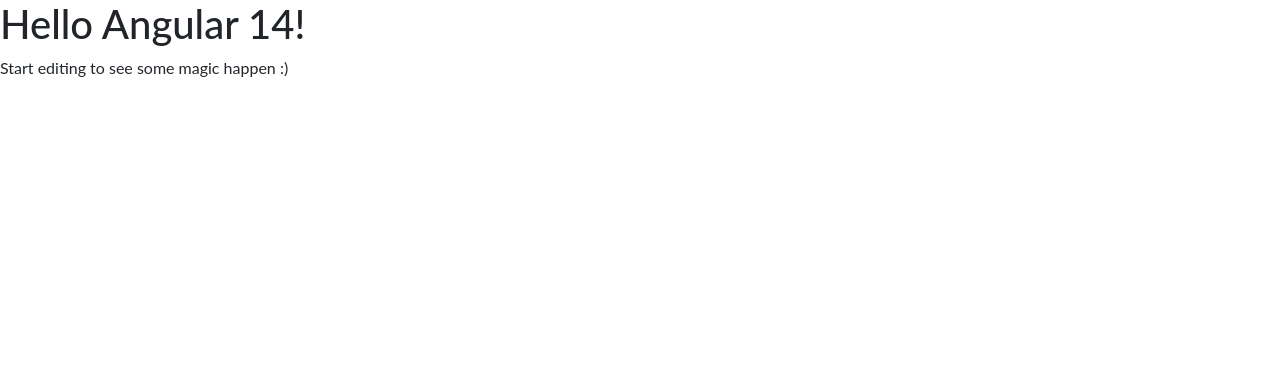
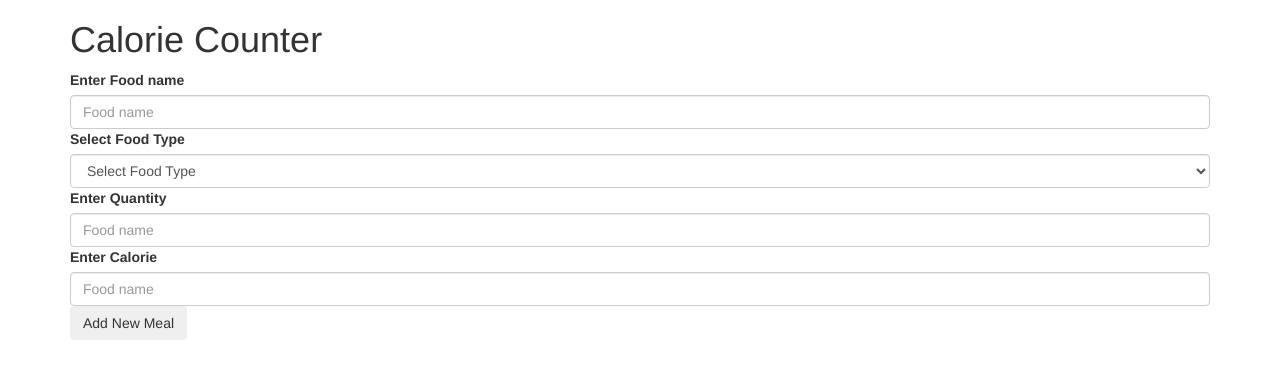
Before and after one commit to vaishnavi195/calorie-counter, an Angular app: page / in a window 1280 px wide. Shown: the top 378 px of the page. Built offline with nearby package versions, Linux system fonts and the light colour scheme.

Commit message:
2 files modified

```diff
--- a/src/app/app.component.html
+++ b/src/app/app.component.html
@@ -1,4 +1,41 @@
-<hello name="{{ name }}"></hello>
-<p>
-  Start editing to see some magic happen :)
-</p>
+<div class="container">
+  <div class="card-row">
+    <div class="card-header">
+      <h1>Calorie Counter</h1>
+    </div>
+    <div class="card-body">
+      <label for="txtfood">Enter Food name</label>
+      <input
+        type="text"
+        id="txtfood"
+        class="form-control"
+        placeholder="Food name"
+      />
+      <label for="sel1">Select Food Type</label>
+      <select class="form-control" id="sel1">
+        <option default>Select Food Type</option>
+        <option>Breakfast</option>
+        <option>Lunch</option>
+        <option>Dinner</option>
+        <option>Snack</option>
+      </select>
+      <label for="txtqn">Enter Quantity</label>
+      <input
+        type="number"
+        id="txtqn"
+        class="form-control"
+        placeholder="Food name"
+      />
+      <label for="txtcal">Enter Calorie</label>
+      <input
+        type="number"
+        id="txtcal"
+        class="form-control"
+        placeholder="Food name"
+      />
+      <button type="submit" class="btn btn-outline-primary">
+        Add New Meal
+      </button>
+    </div>
+  </div>
+</div>
--- a/src/index.html
+++ b/src/index.html
@@ -1,5 +1,9 @@
 <head>
-<link href="https://cdn.jsdelivr.net/npm/bootstrap@5.2.0-beta1/dist/css/bootstrap.min.css" rel="stylesheet" integrity="sha384-0evHe/X+R7YkIZDRvuzKMRqM+OrBnVFBL6DOitfPri4tjfHxaWutUpFmBp4vmVor" crossorigin="anonymous">
+
+<!-- Latest compiled and minified CSS -->
+<link rel="stylesheet" href="https://cdn.jsdelivr.net/npm/bootstrap@3.3.7/dist/css/bootstrap.min.css" integrity="sha384-BVYiiSIFeK1dGmJRAkycuHAHRg32OmUcww7on3RYdg4Va+PmSTsz/K68vbdEjh4u" crossorigin="anonymous">
+<script src="https://ajax.googleapis.com/ajax/libs/jquery/3.6.0/jquery.min.js"></script>
+<script src="https://maxcdn.bootstrapcdn.com/bootstrap/3.4.1/js/bootstrap.min.js"></script>
 </head>
 
 
```
